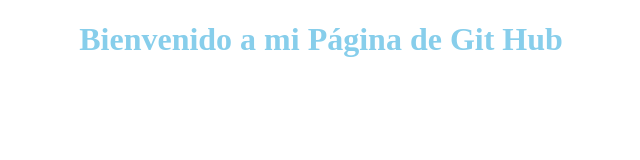
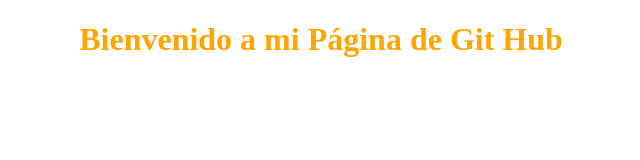
Before and after one commit to innerya/innerya.github.io, a plain HTML site: page index.html in a window 1280 px wide. Shown: the whole page, without its empty margins (319-959 px from the left). Drawn offline with Linux system fonts and the light colour scheme.

Commit message:
modificando css de h1

```diff
--- a/index.html
+++ b/index.html
@@ -4,7 +4,8 @@
 	<title>Mi pagina de GitHub</title>
 	<style type="text/css">
 		h1{
-			color: skyblue;
+			color: Orange;
+			font-weight: bold;
 			text-align: center;
 		}
 	</style>
```
